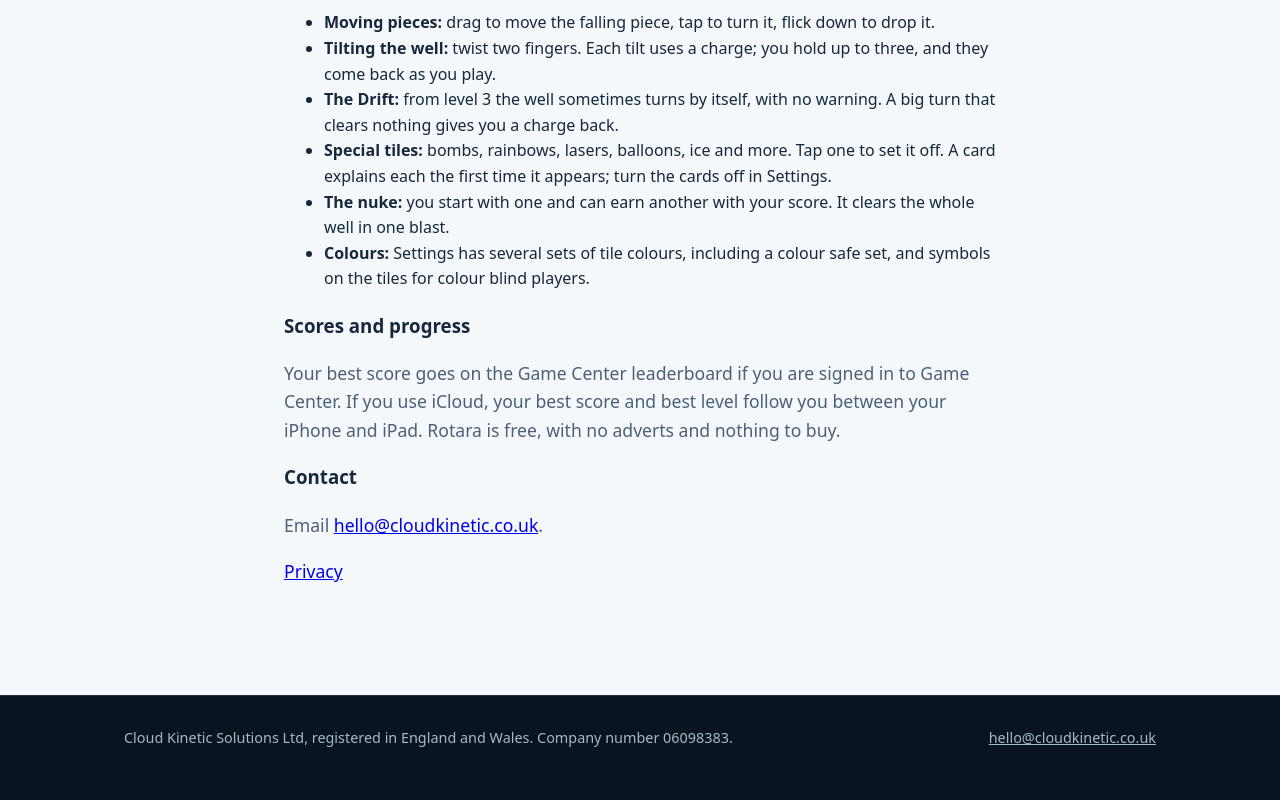
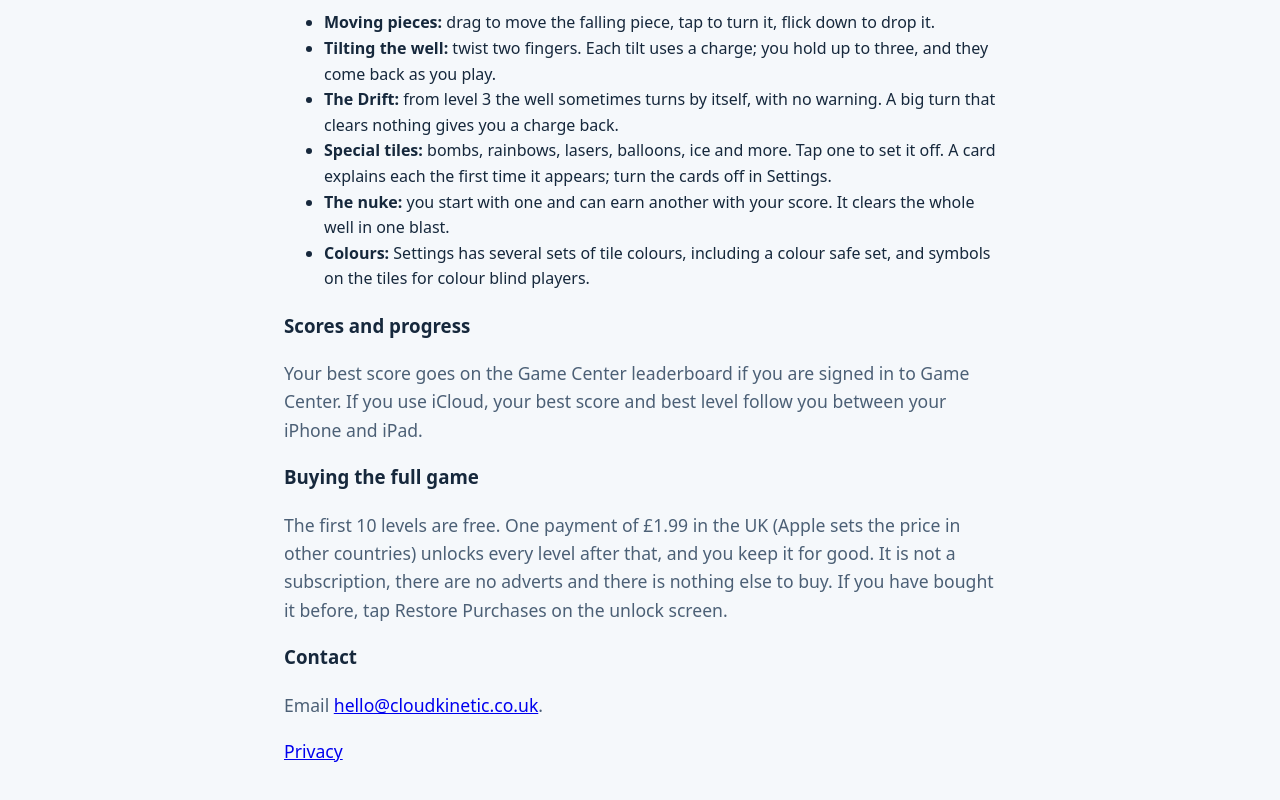
Before and after one commit to martinyoung-cloud/cloudkinetic-web, a plain HTML site: page src/rotara/index.html in a window 1280 px wide. Shown: the part 390-1190 px from the top of the page. Before the commit the page ends 1169 px from the top, so only its background shows below. Drawn offline with Linux system fonts and the light colour scheme.

Commit message:
Rotara: 10 free levels, then a one-time £1.99 unlock (support and privacy pages)
Martin, 23 Nov 2026, asked whether to change the page to say 10 free levels then a £1.99 unlock: "Yes".

Co-Authored-By: Claude Opus 5.5 <noreply@anthropic.com>

```diff
--- a/src/rotara/index.html
+++ b/src/rotara/index.html
@@ -54,7 +54,10 @@
           </ul>
 
           <h3>Scores and progress</h3>
-          <p>Your best score goes on the Game Center leaderboard if you are signed in to Game Center. If you use iCloud, your best score and best level follow you between your iPhone and iPad. Rotara is free, with no adverts and nothing to buy.</p>
+          <p>Your best score goes on the Game Center leaderboard if you are signed in to Game Center. If you use iCloud, your best score and best level follow you between your iPhone and iPad.</p>
+
+          <h3>Buying the full game</h3>
+          <p>The first 10 levels are free. One payment of £1.99 in the UK (Apple sets the price in other countries) unlocks every level after that, and you keep it for good. It is not a subscription, there are no adverts and there is nothing else to buy. If you have bought it before, tap Restore Purchases on the unlock screen.</p>
 
           <h3>Contact</h3>
           <p>Email <a href="mailto:hello@cloudkinetic.co.uk">hello@cloudkinetic.co.uk</a>.</p>
```
Also changed, not shown: src/rotara/privacy/index.html (+2 -1 lines).
